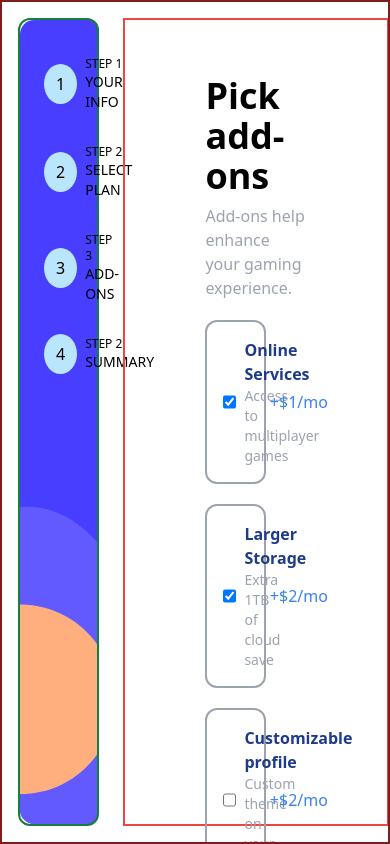
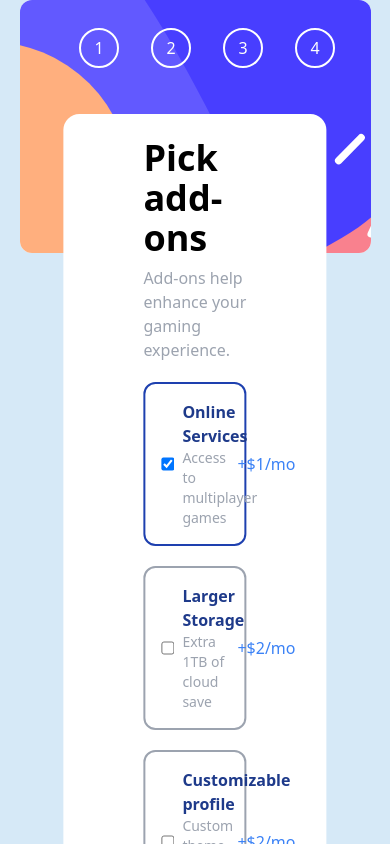
Before and after one commit to aman3113/Multi-step-form, a React (Create React App) app in the folder solution-form/: page /add-ons in a window 390 px wide. Shown: the top 844 px of the page. Built offline with nearby package versions, Linux system fonts and the light colour scheme.

Commit message:
Add: added responsiveness for medium screens using tailwind

```diff
--- a/solution-form/src/Components/AddOns.js
+++ b/solution-form/src/Components/AddOns.js
@@ -1,20 +1,26 @@
 import React from "react";
 import { useNavigate } from "react-router-dom";
-import { useSelector } from "react-redux";
+import { useDispatch, useSelector } from "react-redux";
+import { setSelectedAddOn } from "../Store/planSlice";
 
 const AddOns = () => {
   const navigate = useNavigate();
+  const dispatch = useDispatch();
   const plan = useSelector((store) => store.plan);
-  const { isChecked, monthlyAddOns, yearlyAddOns } = plan;
+  const { isChecked, monthlyAddOns, yearlyAddOns, selectedAddOn } = plan;
   const { game, storage, profile } = isChecked ? yearlyAddOns : monthlyAddOns;
+
   return (
-    <div className="px-20 py-12 border-2 border-red-500 w-[75%]">
+    <div className="px-20 py-4">
       <h1 className="text-4xl py-2 font-bold">Pick add-ons</h1>
       <p className="text-gray-400 text-base ">
         Add-ons help enhance your gaming experience.
       </p>
-      <div className="w-[60%] my-5 gap-5 flex flex-col">
-        <div className="flex justify-between items-center gap-2 w-full p-4 border-2 border-gray-400 rounded-xl">
+      <div className="lg:w-[80%] w-full my-5 gap-5 flex flex-col">
+        <div
+          onClick={() => dispatch(setSelectedAddOn(1))}
+          className={`flex justify-between items-center gap-2 w-full p-4 border-2 rounded-xl border-blue-800 cursor-pointer`}
+        >
           <input type="checkbox" className="w-5 h-5" checked />
           <div className="w-[70%]">
             <h2 className="text-base text-blue-900 font-bold">
@@ -26,8 +32,19 @@ const AddOns = () => {
             +${game}/{isChecked ? "yr" : "mo"}
           </span>
         </div>
-        <div className="flex justify-between items-center gap-2 w-full p-4 border-2 border-gray-400 rounded-xl">
-          <input type="checkbox" className="w-5 h-5" checked />
+        <div
+          onClick={() => dispatch(setSelectedAddOn(2))}
+          className={`flex justify-between items-center gap-2 w-full p-4 border-2 rounded-xl ${
+            selectedAddOn === 2
+              ? "border-blue-800"
+              : " border-gray-400 cursor-pointer"
+          }`}
+        >
+          <input
+            type="checkbox"
+            className="w-5 h-5"
+            checked={selectedAddOn === 2}
+          />
           <div className="w-[70%]">
             <h2 className="text-base text-blue-900 font-bold">
               Larger Storage
@@ -38,8 +55,19 @@ const AddOns = () => {
             +${storage}/{isChecked ? "yr" : "mo"}
           </span>
         </div>
-        <div className="flex justify-between items-center gap-2 w-full p-4 border-2 border-gray-400 rounded-xl">
-          <input type="checkbox" className="w-5 h-5" />
+        <div
+          onClick={() => dispatch(setSelectedAddOn(3))}
+          className={`flex justify-between items-center gap-2 w-full p-4 border-2 rounded-xl ${
+            selectedAddOn === 3
+              ? "border-blue-800"
+              : " border-gray-400 cursor-pointer"
+          }`}
+        >
+          <input
+            type="checkbox"
+            className="w-5 h-5"
+            checked={selectedAddOn === 3}
+          />
           <div className="w-[70%]">
             <h2 className="text-base text-blue-900 font-bold">
               Customizable profile
@@ -53,7 +81,7 @@ const AddOns = () => {
           </span>
         </div>
       </div>
-      <div className="w-[60%] flex justify-between p-4">
+      <div className="lg:w-[80%] w-full flex justify-between p-4">
         <button onClick={() => navigate("/plan-page")}>Go Back</button>
         <button
           onClick={() => navigate("/finishing-up")}
--- a/solution-form/src/Components/AppLayout.js
+++ b/solution-form/src/Components/AppLayout.js
@@ -3,9 +3,11 @@ import SideBar from "./SideBar";
 
 const AppLayout = () => {
   return (
-    <div className="flex border-2 h-screen p-4 border-red-900 overflow-hidden">
+    <div className="lg:flex lg:p-6 h-full lg:w-[80%] w-[90%] rounded-xl bg-white relative">
       <SideBar />
-      <Outlet />
+      <div className="lg:static w-[75%] bg-white absolute top-[45%] left-[50%] translate-x-[-50%] lg:translate-x-0 rounded-2xl mb-7 lg:mb-0">
+        <Outlet />
+      </div>
     </div>
   );
 };
--- a/solution-form/src/Components/PersonalInfo.js
+++ b/solution-form/src/Components/PersonalInfo.js
@@ -24,7 +24,7 @@ const PersonalInfo = () => {
   }
 
   return (
-    <div className="px-20 py-12 border-2 border-red-500 w-[75%]">
+    <div className="px-20 py-4 ">
       <h2 className="text-4xl py-2 font-bold">Personal Info</h2>
       <p className="text-gray-400 text-base">
         Please provide your name, email address and phone number
@@ -34,7 +34,7 @@ const PersonalInfo = () => {
           Name
         </label>
         <input
-          className=" border-2 border-gray-400 rounded-lg  p-2 text-base md:w-[60%] mt-1 mb-3"
+          className=" border-2 border-gray-400 rounded-lg  p-2 text-base lg:w-[70%] w-full mt-1 mb-3"
           type="text"
           id="nameInput"
           name="name"
@@ -47,7 +47,7 @@ const PersonalInfo = () => {
           Email
         </label>
         <input
-          className=" border-2 border-gray-400 rounded-lg  p-2 text-base md:w-[60%] mt-1 mb-3"
+          className=" border-2 border-gray-400 rounded-lg  p-2 text-base lg:w-[70%] w-full mt-1 mb-3"
           type="email"
           id="emailInput"
           name="email"
@@ -60,7 +60,7 @@ const PersonalInfo = () => {
           Phone number
         </label>
         <input
-          className=" border-2 border-gray-400 rounded-lg  p-2 text-base md:w-[60%] mt-1 mb-3"
+          className=" border-2 border-gray-400 rounded-lg  p-2 text-base lg:w-[70%] w-full mt-1 mb-3"
           type="number"
           id="phoneInput"
           name="phone"
@@ -74,7 +74,7 @@ const PersonalInfo = () => {
           Please fill the credentials
         </p>
       ) : null}
-      <div className="flex justify-end w-[60%]">
+      <div className="flex justify-end lg:w-[70%] w-full">
         <button
           onClick={submitHandler}
           className="ml-auto px-3 py-2 bg-blue-900 text-white rounded-lg"
--- a/solution-form/src/Components/SideBar.js
+++ b/solution-form/src/Components/SideBar.js
@@ -3,41 +3,49 @@ import React from "react";
 
 const SideBar = () => {
   return (
-    <div className=" sideBar w-[23%] h-full pl-6 py-7 mr-6 rounded-xl flex flex-col gap-4 border-2 border-green-700">
+    <div className=" sideBar lg:w-[25%] h-[30vh] lg:h-auto pl-6 py-7 lg:mr-6 rounded-xl flex lg:flex-col justify-center  items-start lg:justify-start lg:gap-4 gap-8">
       <div className="flex items-center">
-        <span className=" p-3  rounded-[50%] bg-sky-200 flex items-center justify-center w-10 h-10">
+        <span className=" p-3  rounded-[50%] border-2 border-white text-white flex items-center justify-center w-10 h-10">
           1
         </span>
-        <div className="flex-col flex p-2">
+        <div className="flex-col lg:flex p-2 hidden">
           <span className="text-xs">STEP 1</span>
-          <span className="text-sm">YOUR INFO</span>
+          <span className="text-sm text-white font-semibold tracking-wider">
+            YOUR INFO
+          </span>
         </div>
       </div>
       <div className="flex items-center">
-        <span className=" p-3  rounded-[50%] bg-sky-200 flex items-center justify-center w-10 h-10">
+        <span className=" p-3  rounded-[50%] border-2 border-white text-white flex items-center justify-center w-10 h-10">
           2
         </span>
-        <div className="flex-col flex p-2">
+        <div className="flex-col lg:flex hidden p-2">
           <span className="text-xs">STEP 2</span>
-          <span className="text-sm">SELECT PLAN</span>
+          <span className="text-sm  text-white font-semibold tracking-wider">
+            SELECT PLAN
+          </span>
         </div>
       </div>
       <div className="flex items-center">
-        <span className=" p-3  rounded-[50%] bg-sky-200 flex items-center justify-center w-10 h-10">
+        <span className=" p-3  rounded-[50%] border-2 border-white text-white flex items-center justify-center w-10 h-10">
           3
         </span>
-        <div className="flex-col flex p-2">
+        <div className="flex-col lg:flex hidden p-2">
           <span className="text-xs">STEP 3</span>
-          <span className="text-sm">ADD-ONS</span>
+          <span className="text-sm  text-white font-semibold tracking-wider">
+            ADD-ONS
+          </span>
         </div>
       </div>
       <div className="flex items-center">
-        <span className=" p-3  rounded-[50%] bg-sky-200 flex items-center justify-center w-10 h-10">
+        <span className=" p-3 border-2 border-white text-white rounded-[50%] flex items-center justify-center w-10 h-10">
           4
         </span>
-        <div className="flex-col flex p-2">
+        <div className="flex-col lg:flex hidden p-2">
           <span className="text-xs">STEP 2</span>
-          <span className="text-sm">SUMMARY</span>
+          <span className="text-sm  text-white font-semibold tracking-wider">
+            SUMMARY
+          </span>
         </div>
       </div>
     </div>
--- a/solution-form/src/Components/Thankyou.js
+++ b/solution-form/src/Components/Thankyou.js
@@ -3,7 +3,7 @@ import Thanks from "../assets/images/icon-thank-you.svg";
 
 const Thankyou = () => {
   return (
-    <div className="flex justify-center items-center w-[75%] p-16">
+    <div className="flex justify-center items-center min-h-[70vh] p-16">
       <div className="w-[60%] flex flex-col items-center">
         <img src={Thanks} alt="thankyou" />
         <p className="text-center mt-6 text-gray-500">
--- a/solution-form/src/Store/planSlice.js
+++ b/solution-form/src/Store/planSlice.js
@@ -5,6 +5,7 @@ const planSlice = createSlice({
   initialState: {
     isChecked: false,
     selectedPlan: "arcade",
+    selectedAddOn: 1,
     monthlyPlan: {
       arcade: 9,
       advanced: 12,
@@ -33,8 +34,12 @@ const planSlice = createSlice({
     setSelectedPlan(state, actions) {
       state.selectedPlan = actions.payload;
     },
+    setSelectedAddOn(state, actions) {
+      state.selectedAddOn = actions.payload;
+    },
   },
 });
 
-export const { handlePlan, setSelectedPlan } = planSlice.actions;
+export const { handlePlan, setSelectedPlan, setSelectedAddOn } =
+  planSlice.actions;
 export default planSlice;
--- a/solution-form/src/index.css
+++ b/solution-form/src/index.css
@@ -2,8 +2,42 @@
 @tailwind components;
 @tailwind utilities;
 
+html {
+  box-sizing: border-box;
+  padding: 0;
+  margin: 0;
+}
+
+body {
+  background: rgb(214, 233, 247);
+  min-height: 90vh;
+  /* min-width: 90vw; */
+  box-sizing: border-box;
+}
+
+#root {
+  width: 100%;
+  height: 100%;
+  display: flex;
+  justify-content: center;
+}
+
 .sideBar {
-  background-image: url("./assets/images/sidebarDesktop.svg");
   background-repeat: no-repeat;
   background-size: cover;
 }
+
+@media screen and (max-width: 1024px) {
+  .sideBar {
+    background-image: url("./assets//images/bg-sidebar-mobile.svg");
+  }
+}
+
+@media screen and (min-width: 1024px) {
+  body {
+    padding: 30px;
+  }
+  .sideBar {
+    background-image: url("./assets/images/sidebarDesktop.svg");
+  }
+}
```
Also changed, not shown: solution-form/src/Components/FinishingUp.js (+8 -6 lines), solution-form/src/Components/Plan.js (+14 -7 lines).
